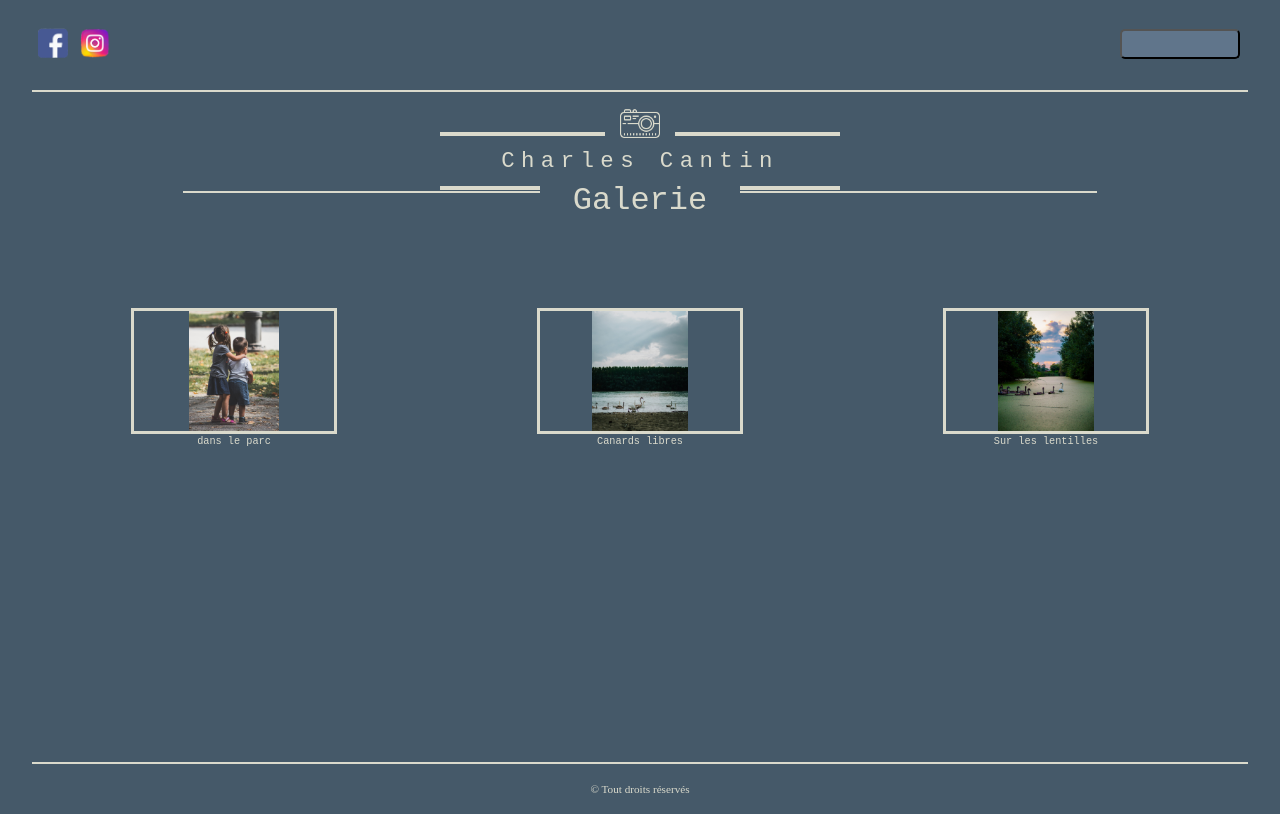
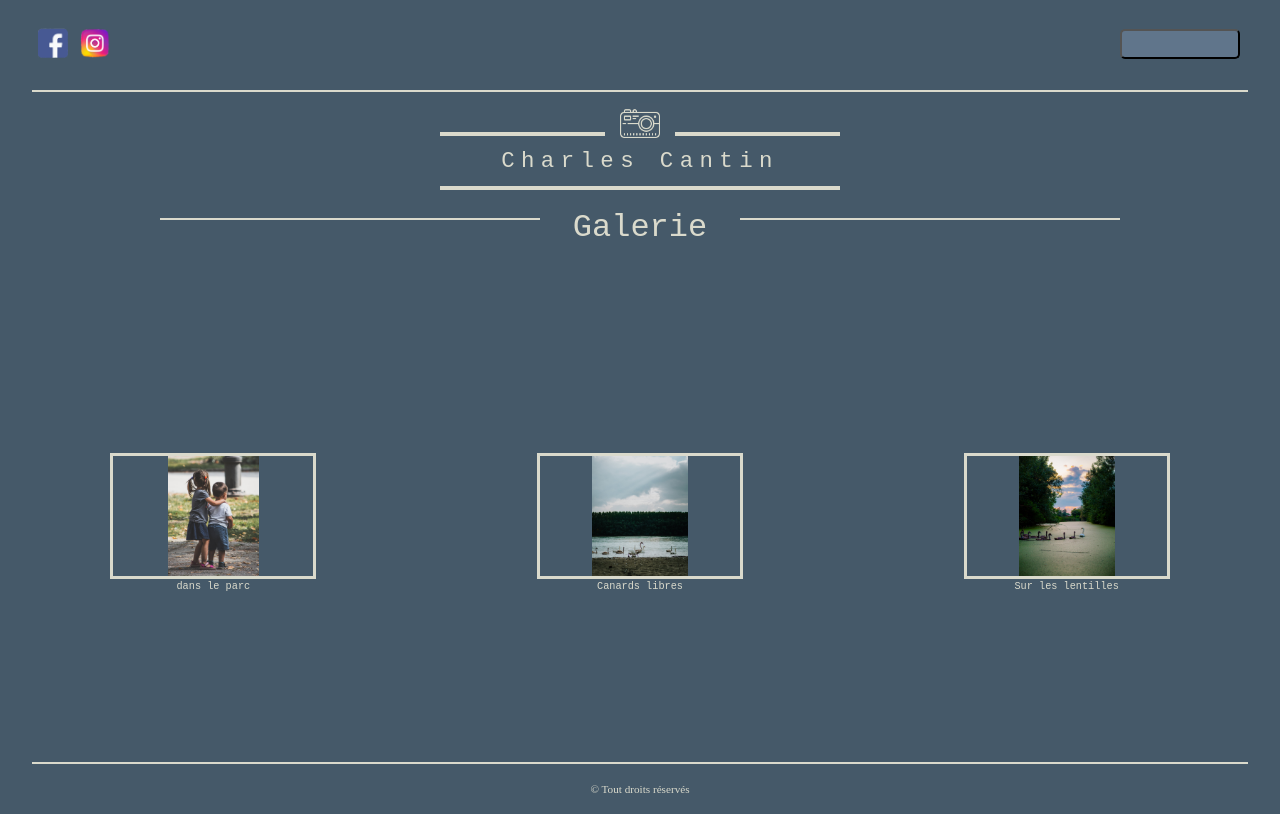
Before and after one commit to X-CYL/charlescantin, a React (Create React App) app: page / in a window 1280 px wide. Built offline with nearby package versions, Linux system fonts and the light colour scheme; a web font is replaced by a local one.

Commit message:
commit the test branch before switched to devBranch

```diff
--- a/public/style.css
+++ b/public/style.css
@@ -83,12 +83,12 @@ li {
 
 .pageFormat {
   display: flex;
-  flex-direction: row;
+  flex-direction: column;
   flex-wrap: wrap;
   background-color: #455969;
   color: #dadacc;
   min-height: calc(95vh - 140px);
-  width: auto;
+  width: 100%;
   margin: auto;
 }
 
@@ -236,7 +236,7 @@ li {
 }
 
 .container-flex-row {
-  margin-top: -20%;
+  margin-top: 18%;
   display: flex;
   flex-direction: row;
   flex-wrap: wrap;
@@ -248,7 +248,7 @@ li {
   display: flex;
   justify-content: center;
   align-items: center;
-  margin: -200px auto;
+  margin: -12px auto;
   height: 15px;
   width: 75%;
   border-top: 2px #dadacc solid;
--- a/src/css/components/_pageFormat.sass
+++ b/src/css/components/_pageFormat.sass
@@ -1,9 +1,9 @@
 .pageFormat
     display: flex
-    flex-direction: row
+    flex-direction: column
     flex-wrap: wrap
     background-color: $primary-color
     color: $secondary-color
     min-height: calc(95vh - 140px)
-    width: auto
+    width: 100%
     margin: auto
--- a/src/css/micro/_titleBar.sass
+++ b/src/css/micro/_titleBar.sass
@@ -1,6 +1,6 @@
 .titleBar-title
     @include flex-text-center
-    margin: -200px auto
+    margin: -12px auto
     height: 15px
     width: 75%
     border-top: 2px $secondary-color solid
--- a/src/css/pages/_charlesCantinGallery.sass
+++ b/src/css/pages/_charlesCantinGallery.sass
@@ -1,6 +1,6 @@
 
 .container-flex-row
-    margin-top: -20%
+    margin-top: 18%
     display: flex
     flex-direction: row
     flex-wrap: wrap
```
